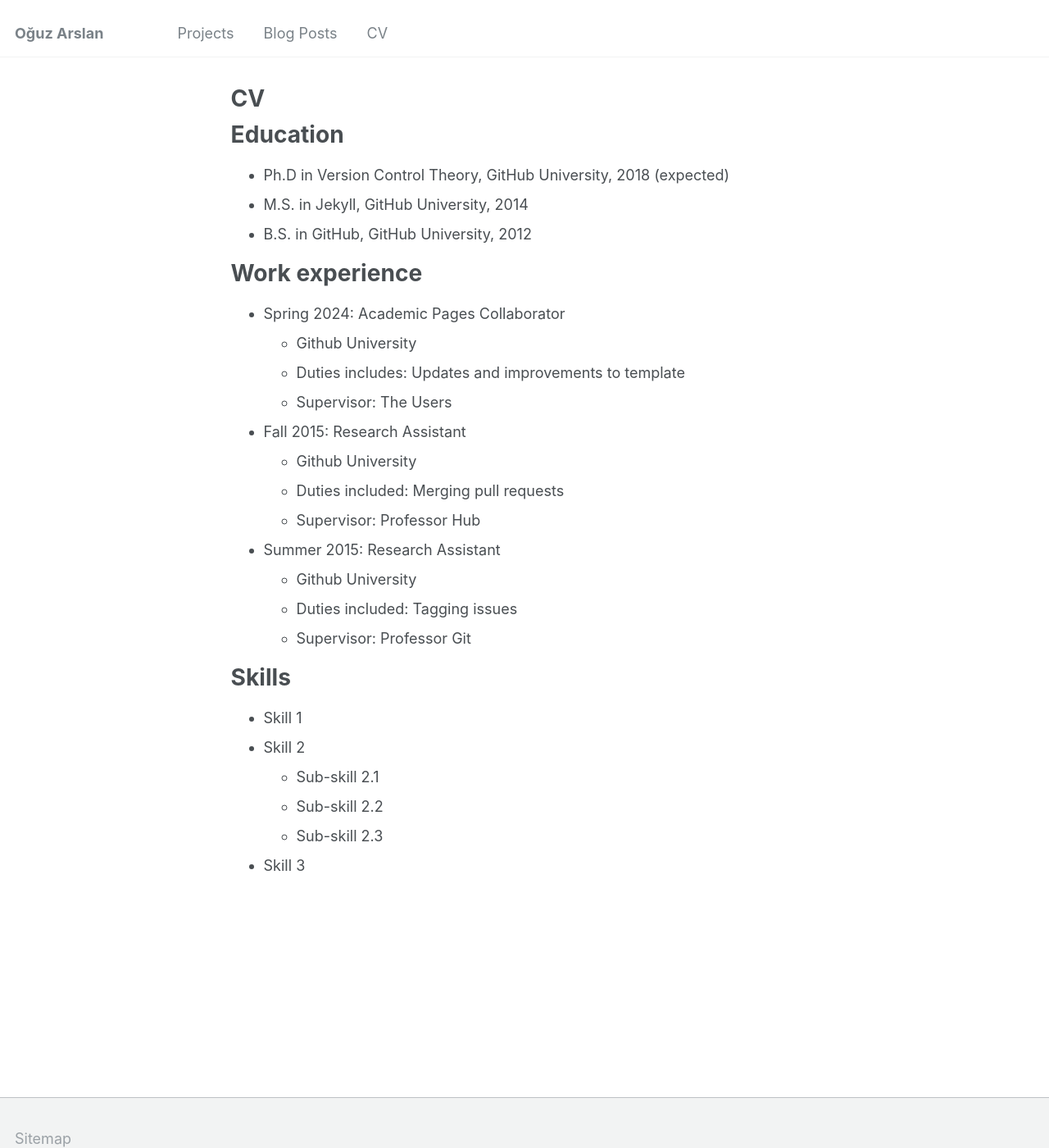
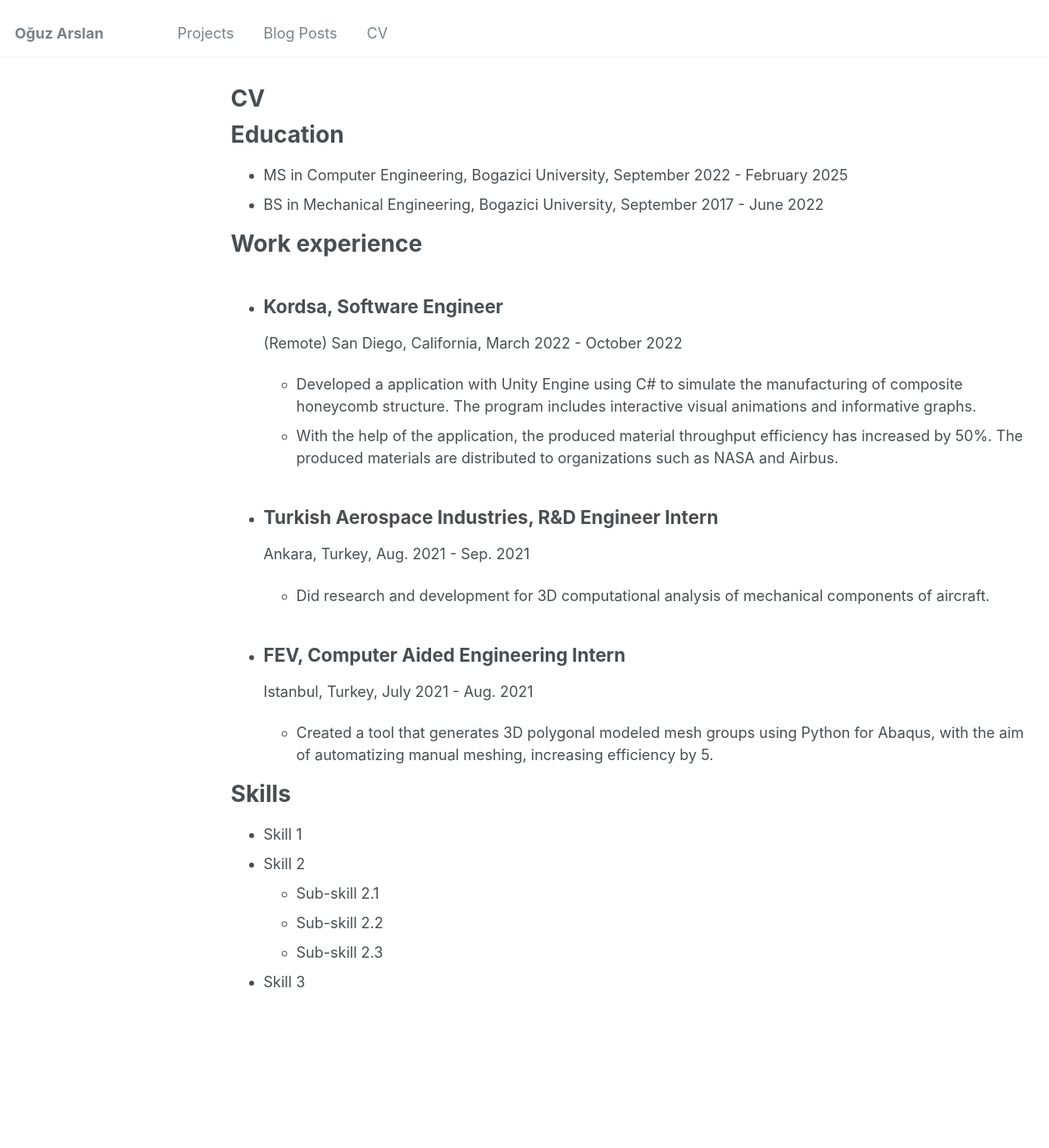
Before and after one commit to Boysle/boysle.github.io, a Jekyll site: the page built from _pages/cv.md, in a window 1280 px wide and 1400 px high. Shown: the whole window at 82% size. Built offline with Jekyll 4.4.1, drawn with Linux system fonts in a browser that asks for light colours.

Commit message:
Update cv.md

```diff
--- a/_pages/cv.md
+++ b/_pages/cv.md
@@ -11,26 +11,28 @@ redirect_from:
 
 Education
 ======
-* Ph.D in Version Control Theory, GitHub University, 2018 (expected)
-* M.S. in Jekyll, GitHub University, 2014
-* B.S. in GitHub, GitHub University, 2012
+* MS in Computer Engineering, Bogazici University, September 2022 - February 2025
+* BS in Mechanical Engineering, Bogazici University, September 2017 - June 2022
 
 Work experience
 ======
-* Spring 2024: Academic Pages Collaborator
-  * Github University
-  * Duties includes: Updates and improvements to template
-  * Supervisor: The Users
+* Kordsa, Software Engineer
+  -----
+  (Remote) San Diego, California, March 2022 - October 2022
+  * Developed a application with Unity Engine using C# to simulate the manufacturing of composite honeycomb
+structure. The program includes interactive visual animations and informative graphs.
+  * With the help of the application, the produced material throughput efficiency has increased by 50%. The
+produced materials are distributed to organizations such as NASA and Airbus.
 
-* Fall 2015: Research Assistant
-  * Github University
-  * Duties included: Merging pull requests
-  * Supervisor: Professor Hub
+* Turkish Aerospace Industries, R&D Engineer Intern
+  -----
+  Ankara, Turkey, Aug. 2021 - Sep. 2021
+  * Did research and development for 3D computational analysis of mechanical components of aircraft.
 
-* Summer 2015: Research Assistant
-  * Github University
-  * Duties included: Tagging issues
-  * Supervisor: Professor Git
+* FEV, Computer Aided Engineering Intern
+  -----
+  Istanbul, Turkey, July 2021 - Aug. 2021
+  * Created a tool that generates 3D polygonal modeled mesh groups using Python for Abaqus, with the aim of automatizing manual meshing, increasing efficiency by 5.
 
 Skills
 ======
```
